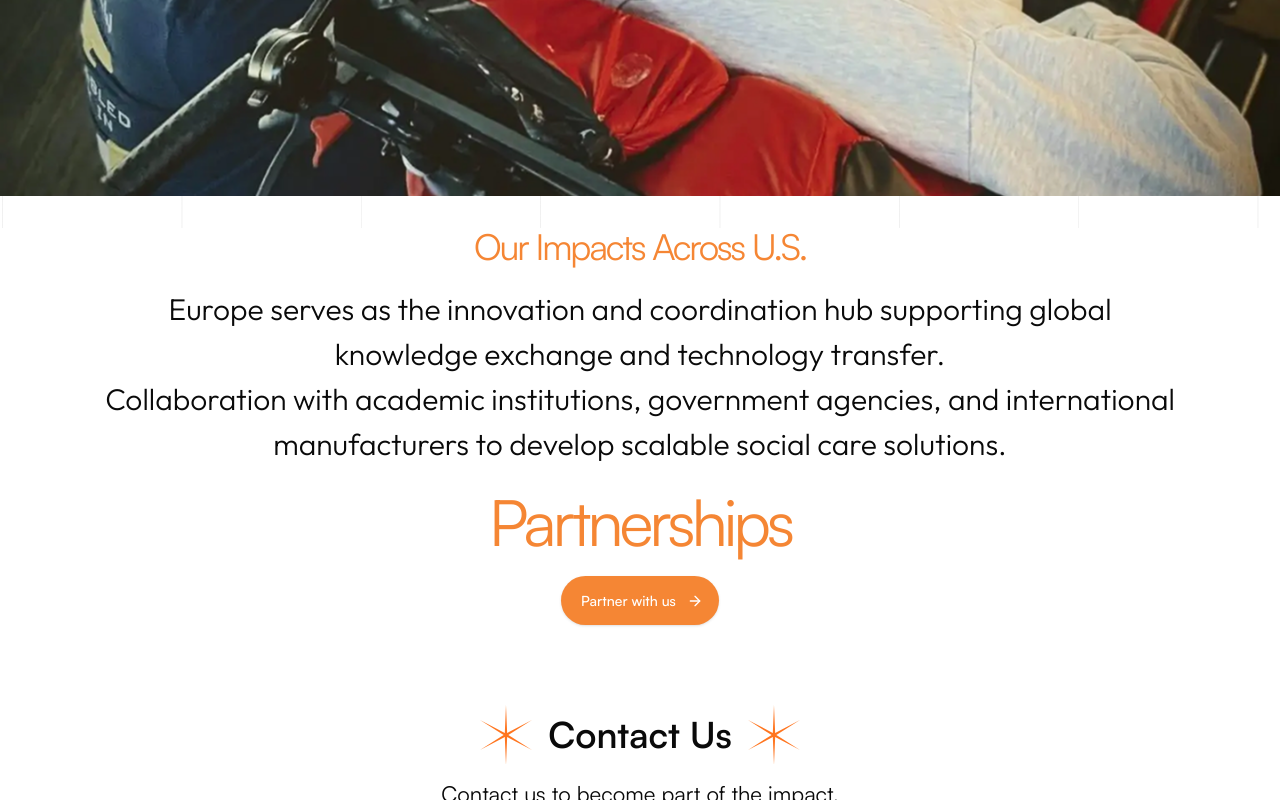
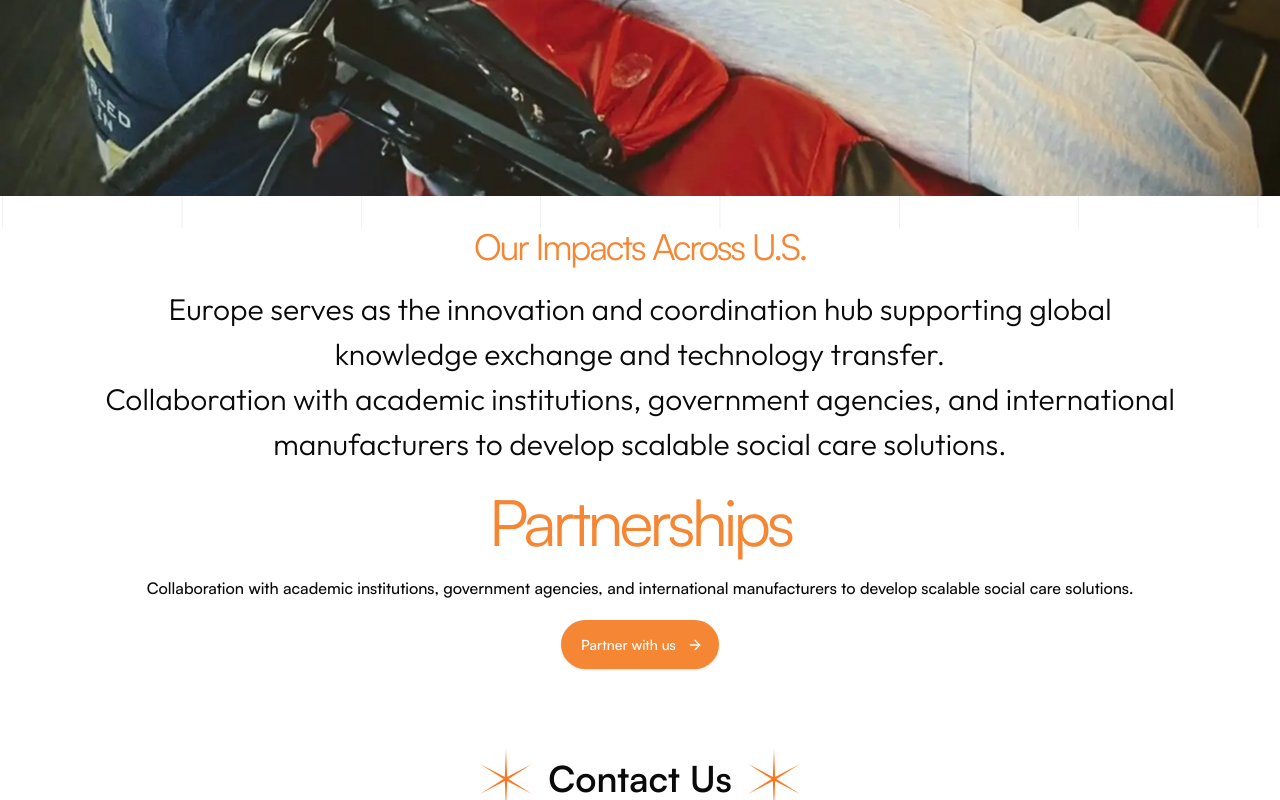
Before and after one commit to Preshgit/Welfare-Plus, a Next.js app: page /en/united-states in a window 1280 px wide. Shown: the part 1674-2474 px from the top of the page. Built offline with nearby package versions, Linux system fonts and the light colour scheme.

Commit message:
fix deployment errors

```diff
--- a/app/[locale]/europe/page.tsx
+++ b/app/[locale]/europe/page.tsx
@@ -32,7 +32,7 @@ export default async function Page({
     <div style={{ backgroundImage: "url('/Line.svg')" }}>
       <HubCard address={t('hubAddress')} description={t('hubDescription')} imageUrl={HandGrips} title={t('hubTitle')} imageAlt='man with virtual reality glasses' locationLabel="U.S." key={'united states'} />
       <FeatureSection content={t('featureContent')} title={t('featureTitle')} image={ManWheelChair} alt="Man on wheel chair" />
-      <Impacts text={t('impactsText')} content={t('impactsContent')} btnText={t('impactsBtnText')} />
+      <Impacts text={t('impactsText')} content={t('impactsContent')} btnText={t('impactsBtnText')} partnershipsText={t('impactPartnerships')} />
       <ContactUs />
     </div>
   )
--- a/app/[locale]/united-states/page.tsx
+++ b/app/[locale]/united-states/page.tsx
@@ -30,9 +30,9 @@ export default async function Page({
 
   return (
     <div>
-      <HubCard description={t('hubDescription')} imageUrl={VirtualReality} title={t('hubTitle')} imageAlt='man with virtual reality glasses' locationLabel="U.S." key={'united states'} />
+      <HubCard address={t('hubAddress')} description={t('hubDescription')} imageUrl={VirtualReality} title={t('hubTitle')} imageAlt='man with virtual reality glasses' locationLabel="U.S." key={'united states'} />
       <FeatureSection content={t('featureContent')} title={t('featureTitle')} image={AssistiveChair} alt="Man on wheel chair" />
-      <Impacts text={t('impactsText')} content={t('impactsContent')} btnText={t('impactsBtnText')} />
+      <Impacts text={t('impactsText')} content={t('impactsContent')} btnText={t('impactsBtnText')} partnershipsText={t('impactPartnerships')} />
       <ContactUs />
     </div>
   )
--- a/messages/en.json
+++ b/messages/en.json
@@ -275,7 +275,8 @@
     "featureContent": "Welfare Plus (in Finland) is exploring partnerships and coordinating agents in selected United States locations, including Texas, North Carolina, Virginia Beach, and New York, to strengthen international collaborations in assistive technology, therapy tools, social research, and social development programs.",
     "impactsText": "Our Impacts Across U.S.",
     "impactsContent": "Europe serves as the innovation and coordination hub supporting global knowledge exchange and technology transfer. \n Collaboration with academic institutions, government agencies, and international manufacturers to develop scalable social care solutions.",
-              "impactsBtnText": "Partner with us"
+    "impactsBtnText": "Partner with us",
+    "impactPartnerships": "Collaboration with academic institutions, government agencies, and international manufacturers to develop scalable social care solutions."
   },
   "ContactPage": {
     "sectionTitle": "Europe",
```
Lines whose indentation alone changed are shown as unchanged.
